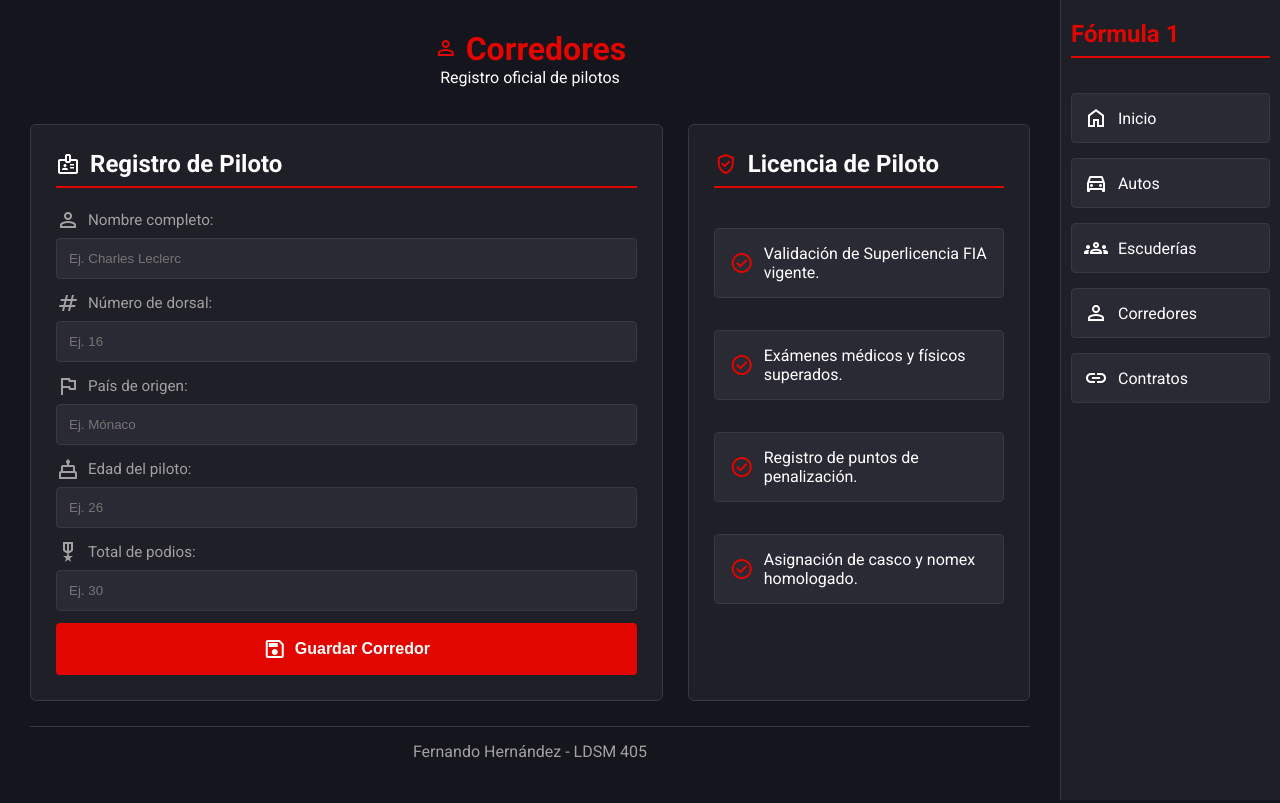
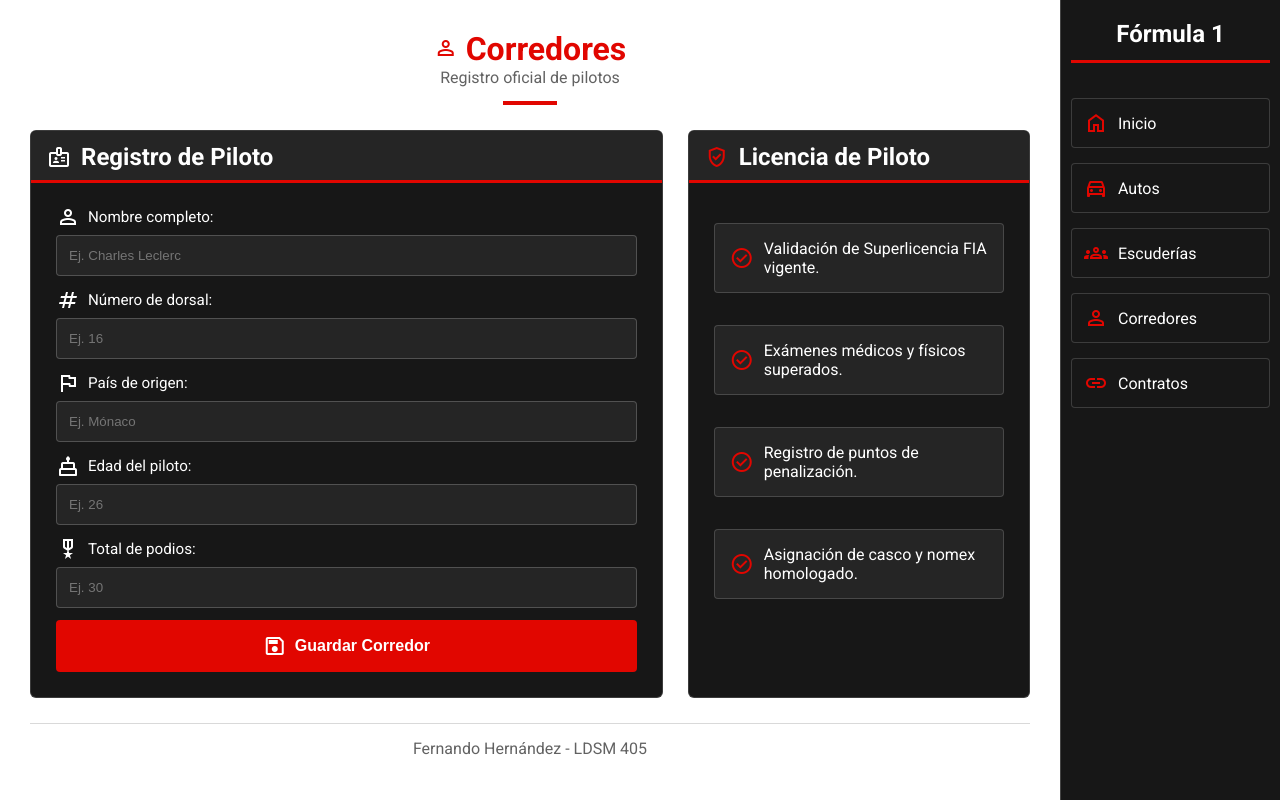
Before and after one commit to FernandoHS7/Mi-pagina-web, a plain HTML site: page Formularios/corredor.html in a window 1280 px wide. Drawn offline with nearby package versions, Linux system fonts and the light colour scheme.

Commit message:
Formularios v1.1

```diff
--- a/Formularios/css/autos.css
+++ b/Formularios/css/autos.css
@@ -6,8 +6,8 @@
 
 body {
     font-family: 'Roboto', sans-serif;
-    background-color: #15151e;
-    color: #ffffff;
+    background-color: #ffffff;
+    color: #171717;
     display: flex;
     min-height: 100vh;
     width: 100vw;
@@ -24,8 +24,8 @@
 
 nav {
     width: 220px;
-    background-color: #1f1f27;
-    border-left: 1px solid #383845;
+    background-color: #171717;
+    border-left: 1px solid rgba(255, 255, 255, 0.2);
     padding: 20px 10px;
     display: flex;
     flex-direction: column;
@@ -37,17 +37,27 @@
 }
 
 nav h2 {
-    color: #e10600;
+    color: #ffffff;
     text-align: center;
     margin-bottom: 20px;
+    border-bottom: 0;
+    padding-bottom: 0;
+}
+
+nav h2::after {
+    content: "";
+    display: block;
+    height: 3px;
+    margin-top: 12px;
+    background-color: #e10600;
 }
 
 nav a {
-    background-color: #2a2a35;
+    background-color: #171717;
     color: #ffffff;
     padding: 12px;
     text-decoration: none;
-    border: 1px solid #383845;
+    border: 1px solid rgba(255, 255, 255, 0.16);
     border-radius: 4px;
     display: flex;
     align-items: center;
@@ -57,6 +67,8 @@
 nav a:hover {
     background-color: #e10600;
 }
+
+nav a span { color: #e10600; }
 
 header {
     text-align: center;
@@ -68,6 +80,19 @@
     font-size: 2rem;
 }
 
+header p {
+    color: rgba(23, 23, 23, 0.68);
+}
+
+header::after {
+    content: "";
+    display: block;
+    width: 54px;
+    height: 4px;
+    margin: 14px auto 0;
+    background-color: #e10600;
+}
+
 section {
     display: flex;
     gap: 25px;
@@ -75,22 +100,24 @@
 }
 
 article {
-    background-color: #1f1f27;
-    border: 1px solid #383845;
+    background-color: #171717;
+    border: 1px solid rgba(255, 255, 255, 0.16);
     border-radius: 6px;
     padding: 25px;
     flex: 2;
+    color: #ffffff;
     display: flex;
     flex-direction: column;
     justify-content: space-between;
 }
 
 aside {
-    background-color: #1f1f27;
-    border: 1px solid #383845;
+    background-color: #171717;
+    border: 1px solid rgba(255, 255, 255, 0.16);
     border-radius: 6px;
     padding: 25px;
     flex: 1;
+    color: #ffffff;
     display: flex;
     flex-direction: column;
     gap: 20px;
@@ -100,24 +127,40 @@
     display: flex;
     align-items: center;
     gap: 10px;
-    background-color: #2a2a35;
+    background-color: #252525;
+    color: #ffffff;
     padding: 15px;
     border-radius: 4px;
-    border: 1px solid #383845;
+    border: 1px solid rgba(255, 255, 255, 0.16);
 }
 
 aside span {
     color: #e10600;
 }
 
-h2 {
+article h2,
+aside h2 {
     color: #ffffff;
-    border-bottom: 2px solid #e10600;
-    padding-bottom: 8px;
-    margin-bottom: 20px;
+    background-color: #252525;
+    border-bottom: 0;
+    position: relative;
+    border-radius: 5px 5px 0 0;
+    padding: 12px 16px;
+    margin: -25px -25px 20px;
     display: flex;
     align-items: center;
     gap: 10px;
+}
+
+article h2::after,
+aside h2::after {
+    content: "";
+    position: absolute;
+    right: 0;
+    bottom: 0;
+    left: 0;
+    height: 3px;
+    background-color: #e10600;
 }
 
 p {
@@ -128,7 +171,7 @@
     display: flex;
     align-items: center;
     gap: 8px;
-    color: #a1a1a1;
+    color: #ffffff;
     margin-bottom: 6px;
     font-size: 0.95rem;
 }
@@ -136,10 +179,15 @@
 input {
     width: 100%;
     padding: 12px;
-    background-color: #2a2a35;
-    border: 1px solid #383845;
+    background-color: #252525;
+    border: 1px solid rgba(255, 255, 255, 0.2);
     color: #ffffff;
     border-radius: 4px;
+}
+
+input:focus-visible {
+    outline: 2px solid #e10600;
+    outline-offset: 1px;
 }
 
 button {
@@ -160,13 +208,13 @@
 }
 
 button:hover {
-    background-color: #b30500;
+    background-color: #171717;
 }
 
 footer {
     text-align: center;
     margin-top: 25px;
     padding-top: 15px;
-    border-top: 1px solid #383845;
-    color: #a1a1a1;
+    border-top: 1px solid rgba(23, 23, 23, 0.16);
+    color: rgba(23, 23, 23, 0.68);
 }
--- a/Formularios/css/corredor.css
+++ b/Formularios/css/corredor.css
@@ -6,8 +6,8 @@
 
 body {
     font-family: 'Roboto', sans-serif;
-    background-color: #15151e;
-    color: #ffffff;
+    background-color: #ffffff;
+    color: #171717;
     display: flex;
     min-height: 100vh;
     width: 100vw;
@@ -24,8 +24,8 @@
 
 nav {
     width: 220px;
-    background-color: #1f1f27;
-    border-left: 1px solid #383845;
+    background-color: #171717;
+    border-left: 1px solid rgba(255, 255, 255, 0.2);
     padding: 20px 10px;
     display: flex;
     flex-direction: column;
@@ -37,17 +37,27 @@
 }
 
 nav h2 {
-    color: #e10600;
+    color: #ffffff;
     text-align: center;
     margin-bottom: 20px;
+    border-bottom: 0;
+    padding-bottom: 0;
+}
+
+nav h2::after {
+    content: "";
+    display: block;
+    height: 3px;
+    margin-top: 12px;
+    background-color: #e10600;
 }
 
 nav a {
-    background-color: #2a2a35;
+    background-color: #171717;
     color: #ffffff;
     padding: 12px;
     text-decoration: none;
-    border: 1px solid #383845;
+    border: 1px solid rgba(255, 255, 255, 0.16);
     border-radius: 4px;
     display: flex;
     align-items: center;
@@ -57,6 +67,8 @@
 nav a:hover {
     background-color: #e10600;
 }
+
+nav a span { color: #e10600; }
 
 header {
     text-align: center;
@@ -68,6 +80,19 @@
     font-size: 2rem;
 }
 
+header p {
+    color: rgba(23, 23, 23, 0.68);
+}
+
+header::after {
+    content: "";
+    display: block;
+    width: 54px;
+    height: 4px;
+    margin: 14px auto 0;
+    background-color: #e10600;
+}
+
 section {
     display: flex;
     gap: 25px;
@@ -75,22 +100,24 @@
 }
 
 article {
-    background-color: #1f1f27;
-    border: 1px solid #383845;
+    background-color: #171717;
+    border: 1px solid rgba(255, 255, 255, 0.16);
     border-radius: 6px;
     padding: 25px;
     flex: 2;
+    color: #ffffff;
     display: flex;
     flex-direction: column;
     justify-content: space-between;
 }
 
 aside {
-    background-color: #1f1f27;
-    border: 1px solid #383845;
+    background-color: #171717;
+    border: 1px solid rgba(255, 255, 255, 0.16);
     border-radius: 6px;
     padding: 25px;
     flex: 1;
+    color: #ffffff;
     display: flex;
     flex-direction: column;
     gap: 20px;
@@ -100,24 +127,40 @@
     display: flex;
     align-items: center;
     gap: 10px;
-    background-color: #2a2a35;
+    background-color: #252525;
+    color: #ffffff;
     padding: 15px;
     border-radius: 4px;
-    border: 1px solid #383845;
+    border: 1px solid rgba(255, 255, 255, 0.16);
 }
 
 aside span {
     color: #e10600;
 }
 
-h2 {
+article h2,
+aside h2 {
     color: #ffffff;
-    border-bottom: 2px solid #e10600;
-    padding-bottom: 8px;
-    margin-bottom: 20px;
+    background-color: #252525;
+    border-bottom: 0;
+    position: relative;
+    border-radius: 5px 5px 0 0;
+    padding: 12px 16px;
+    margin: -25px -25px 20px;
     display: flex;
     align-items: center;
     gap: 10px;
+}
+
+article h2::after,
+aside h2::after {
+    content: "";
+    position: absolute;
+    right: 0;
+    bottom: 0;
+    left: 0;
+    height: 3px;
+    background-color: #e10600;
 }
 
 p {
@@ -128,7 +171,7 @@
     display: flex;
     align-items: center;
     gap: 8px;
-    color: #a1a1a1;
+    color: #ffffff;
     margin-bottom: 6px;
     font-size: 0.95rem;
 }
@@ -136,10 +179,15 @@
 input {
     width: 100%;
     padding: 12px;
-    background-color: #2a2a35;
-    border: 1px solid #383845;
+    background-color: #252525;
+    border: 1px solid rgba(255, 255, 255, 0.2);
     color: #ffffff;
     border-radius: 4px;
+}
+
+input:focus-visible {
+    outline: 2px solid #e10600;
+    outline-offset: 1px;
 }
 
 button {
@@ -160,13 +208,13 @@
 }
 
 button:hover {
-    background-color: #b30500;
+    background-color: #171717;
 }
 
 footer {
     text-align: center;
     margin-top: 25px;
     padding-top: 15px;
-    border-top: 1px solid #383845;
-    color: #a1a1a1;
+    border-top: 1px solid rgba(23, 23, 23, 0.16);
+    color: rgba(23, 23, 23, 0.68);
 }
--- a/Formularios/css/escuderia.css
+++ b/Formularios/css/escuderia.css
@@ -6,8 +6,8 @@
 
 body {
     font-family: 'Roboto', sans-serif;
-    background-color: #15151e;
-    color: #ffffff;
+    background-color: #ffffff;
+    color: #171717;
     display: flex;
     min-height: 100vh;
     width: 100vw;
@@ -24,8 +24,8 @@
 
 nav {
     width: 220px;
-    background-color: #1f1f27;
-    border-left: 1px solid #383845;
+    background-color: #171717;
+    border-left: 1px solid rgba(255, 255, 255, 0.2);
     padding: 20px 10px;
     display: flex;
     flex-direction: column;
@@ -37,17 +37,27 @@
 }
 
 nav h2 {
-    color: #e10600;
+    color: #ffffff;
     text-align: center;
     margin-bottom: 20px;
+    border-bottom: 0;
+    padding-bottom: 0;
+}
+
+nav h2::after {
+    content: "";
+    display: block;
+    height: 3px;
+    margin-top: 12px;
+    background-color: #e10600;
 }
 
 nav a {
-    background-color: #2a2a35;
+    background-color: #171717;
     color: #ffffff;
     padding: 12px;
     text-decoration: none;
-    border: 1px solid #383845;
+    border: 1px solid rgba(255, 255, 255, 0.16);
     border-radius: 4px;
     display: flex;
     align-items: center;
@@ -57,6 +67,8 @@
 nav a:hover {
     background-color: #e10600;
 }
+
+nav a span { color: #e10600; }
 
 header {
     text-align: center;
@@ -68,6 +80,19 @@
     font-size: 2rem;
 }
 
+header p {
+    color: rgba(23, 23, 23, 0.68);
+}
+
+header::after {
+    content: "";
+    display: block;
+    width: 54px;
+    height: 4px;
+    margin: 14px auto 0;
+    background-color: #e10600;
+}
+
 section {
     display: flex;
     gap: 25px;
@@ -75,22 +100,24 @@
 }
 
 article {
-    background-color: #1f1f27;
-    border: 1px solid #383845;
+    background-color: #171717;
+    border: 1px solid rgba(255, 255, 255, 0.16);
     border-radius: 6px;
     padding: 25px;
     flex: 2;
+    color: #ffffff;
     display: flex;
     flex-direction: column;
     justify-content: space-between;
 }
 
 aside {
-    background-color: #1f1f27;
-    border: 1px solid #383845;
+    background-color: #171717;
+    border: 1px solid rgba(255, 255, 255, 0.16);
     border-radius: 6px;
     padding: 25px;
     flex: 1;
+    color: #ffffff;
     display: flex;
     flex-direction: column;
     gap: 20px;
@@ -100,24 +127,40 @@
     display: flex;
     align-items: center;
     gap: 10px;
-    background-color: #2a2a35;
+    background-color: #252525;
+    color: #ffffff;
     padding: 15px;
     border-radius: 4px;
-    border: 1px solid #383845;
+    border: 1px solid rgba(255, 255, 255, 0.16);
 }
 
 aside span {
     color: #e10600;
 }
 
-h2 {
+article h2,
+aside h2 {
     color: #ffffff;
-    border-bottom: 2px solid #e10600;
-    padding-bottom: 8px;
-    margin-bottom: 20px;
+    background-color: #252525;
+    border-bottom: 0;
+    position: relative;
+    border-radius: 5px 5px 0 0;
+    padding: 12px 16px;
+    margin: -25px -25px 20px;
     display: flex;
     align-items: center;
     gap: 10px;
+}
+
+article h2::after,
+aside h2::after {
+    content: "";
+    position: absolute;
+    right: 0;
+    bottom: 0;
+    left: 0;
+    height: 3px;
+    background-color: #e10600;
 }
 
 p {
@@ -128,7 +171,7 @@
     display: flex;
     align-items: center;
     gap: 8px;
-    color: #a1a1a1;
+    color: #ffffff;
     margin-bottom: 6px;
     font-size: 0.95rem;
 }
@@ -136,10 +179,15 @@
 input {
     width: 100%;
     padding: 12px;
-    background-color: #2a2a35;
-    border: 1px solid #383845;
+    background-color: #252525;
+    border: 1px solid rgba(255, 255, 255, 0.2);
     color: #ffffff;
     border-radius: 4px;
+}
+
+input:focus-visible {
+    outline: 2px solid #e10600;
+    outline-offset: 1px;
 }
 
 button {
@@ -160,13 +208,13 @@
 }
 
 button:hover {
-    background-color: #b30500;
+    background-color: #171717;
 }
 
 footer {
     text-align: center;
     margin-top: 25px;
     padding-top: 15px;
-    border-top: 1px solid #383845;
-    color: #a1a1a1;
+    border-top: 1px solid rgba(23, 23, 23, 0.16);
+    color: rgba(23, 23, 23, 0.68);
 }
--- a/Formularios/css/index.css
+++ b/Formularios/css/index.css
@@ -6,11 +6,32 @@
 
 body {
     font-family: 'Roboto', sans-serif;
-    background-color: #15151e;
-    color: #ffffff;
+    background-color: #ffffff;
+    color: #171717;
     display: flex;
     min-height: 100vh;
     width: 100vw;
+}
+
+.volver-inicio {
+    position: fixed;
+    top: 20px;
+    left: 20px;
+    z-index: 2;
+    display: flex;
+    align-items: center;
+    justify-content: center;
+    width: 44px;
+    height: 44px;
+    color: #ffffff;
+    background-color: #171717;
+    border: 1px solid #464646;
+    border-radius: 50%;
+    text-decoration: none;
+}
+
+.volver-inicio:hover {
+    background-color: #e10600;
 }
 
 main {
@@ -24,8 +45,8 @@
 
 nav {
     width: 220px;
-    background-color: #1f1f27;
-    border-left: 1px solid #383845;
+    background-color: #171717;
+    border-left: 1px solid #464646;
     padding: 20px 10px;
     display: flex;
     flex-direction: column;
@@ -37,17 +58,17 @@
 }
 
 nav h2 {
-    color: #e10600;
+    color: #ffffff;
     text-align: center;
     margin-bottom: 20px;
 }
 
 nav a {
-    background-color: #2a2a35;
+    background-color: #171717;
     color: #ffffff;
     padding: 12px;
     text-decoration: none;
-    border: 1px solid #383845;
+    border: 1px solid #3f3f3f;
     border-radius: 4px;
     display: flex;
     align-items: center;
@@ -57,6 +78,8 @@
 nav a:hover {
     background-color: #e10600;
 }
+
+nav a span { color: #e10600; }
 
 header {
     text-align: center;
@@ -68,6 +91,10 @@
     font-size: 2rem;
 }
 
+header p {
+    color: #5e5e5e;
+}
+
 section {
     display: flex;
     gap: 25px;
@@ -75,22 +102,24 @@
 }
 
 article {
-    background-color: #1f1f27;
-    border: 1px solid #383845;
+    background-color: #171717;
+    border: 1px solid #3f3f3f;
     border-radius: 6px;
     padding: 25px;
     flex: 2;
+    color: #ffffff;
     display: flex;
     flex-direction: column;
     justify-content: space-between;
 }
 
 aside {
-    background-color: #1f1f27;
-    border: 1px solid #383845;
+    background-color: #171717;
+    border: 1px solid #3f3f3f;
     border-radius: 6px;
     padding: 25px;
     flex: 1;
+    color: #ffffff;
     display: flex;
     flex-direction: column;
     gap: 20px;
@@ -100,21 +129,24 @@
     display: flex;
     align-items: center;
     gap: 10px;
-    background-color: #2a2a35;
+    background-color: #252525;
+    color: #ffffff;
     padding: 15px;
     border-radius: 4px;
-    border: 1px solid #383845;
+    border: 1px solid #3f3f3f;
 }
 
 aside span {
     color: #e10600;
 }
 
-h2 {
+article h2,
+aside h2 {
     color: #ffffff;
-    border-bottom: 2px solid #e10600;
-    padding-bottom: 8px;
-    margin-bottom: 20px;
+    background-color: #252525;
+    border-radius: 5px 5px 0 0;
+    padding: 12px 16px;
+    margin: -25px -25px 20px;
     display: flex;
     align-items: center;
     gap: 10px;
@@ -128,7 +160,7 @@
     display: flex;
     align-items: center;
     gap: 8px;
-    color: #a1a1a1;
+    color: #ffffff;
     margin-bottom: 6px;
     font-size: 0.95rem;
 }
@@ -136,10 +168,15 @@
 input {
     width: 100%;
     padding: 12px;
-    background-color: #2a2a35;
-    border: 1px solid #383845;
+    background-color: #252525;
+    border: 1px solid #515151;
     color: #ffffff;
     border-radius: 4px;
+}
+
+input:focus-visible {
+    outline: 2px solid #e10600;
+    outline-offset: 1px;
 }
 
 button {
@@ -160,13 +197,13 @@
 }
 
 button:hover {
-    background-color: #b30500;
+    background-color: #171717;
 }
 
 footer {
     text-align: center;
     margin-top: 25px;
     padding-top: 15px;
-    border-top: 1px solid #383845;
-    color: #a1a1a1;
+    border-top: 1px solid #d0d0d0;
+    color: #5e5e5e;
 }
--- a/Formularios/css/relaciones.css
+++ b/Formularios/css/relaciones.css
@@ -6,8 +6,8 @@
 
 body {
     font-family: 'Roboto', sans-serif;
-    background-color: #15151e;
-    color: #ffffff;
+    background-color: #ffffff;
+    color: #171717;
     display: flex;
     min-height: 100vh;
     width: 100vw;
@@ -24,8 +24,8 @@
 
 nav {
     width: 220px;
-    background-color: #1f1f27;
-    border-left: 1px solid #383845;
+    background-color: #171717;
+    border-left: 1px solid rgba(255, 255, 255, 0.2);
     padding: 20px 10px;
     display: flex;
     flex-direction: column;
@@ -37,17 +37,27 @@
 }
 
 nav h2 {
-    color: #e10600;
+    color: #ffffff;
     text-align: center;
     margin-bottom: 20px;
+    border-bottom: 0;
+    padding-bottom: 0;
+}
+
+nav h2::after {
+    content: "";
+    display: block;
+    height: 3px;
+    margin-top: 12px;
+    background-color: #e10600;
 }
 
 nav a {
-    background-color: #2a2a35;
+    background-color: #171717;
     color: #ffffff;
     padding: 12px;
     text-decoration: none;
-    border: 1px solid #383845;
+    border: 1px solid rgba(255, 255, 255, 0.16);
     border-radius: 4px;
     display: flex;
     align-items: center;
@@ -57,6 +67,8 @@
 nav a:hover {
     background-color: #e10600;
 }
+
+nav a span { color: #e10600; }
 
 header {
     text-align: center;
@@ -68,6 +80,19 @@
     font-size: 2rem;
 }
 
+header p {
+    color: rgba(23, 23, 23, 0.68);
+}
+
+header::after {
+    content: "";
+    display: block;
+    width: 54px;
+    height: 4px;
+    margin: 14px auto 0;
+    background-color: #e10600;
+}
+
 section {
     display: flex;
     gap: 25px;
@@ -75,22 +100,24 @@
 }
 
 article {
-    background-color: #1f1f27;
-    border: 1px solid #383845;
+    background-color: #171717;
+    border: 1px solid rgba(255, 255, 255, 0.16);
     border-radius: 6px;
     padding: 25px;
     flex: 2;
+    color: #ffffff;
     display: flex;
     flex-direction: column;
     justify-content: space-between;
 }
 
 aside {
-    background-color: #1f1f27;
-    border: 1px solid #383845;
+    background-color: #171717;
+    border: 1px solid rgba(255, 255, 255, 0.16);
     border-radius: 6px;
     padding: 25px;
     flex: 1;
+    color: #ffffff;
     display: flex;
     flex-direction: column;
     gap: 20px;
@@ -100,24 +127,40 @@
     display: flex;
     align-items: center;
     gap: 10px;
-    background-color: #2a2a35;
+    background-color: #252525;
+    color: #ffffff;
     padding: 15px;
     border-radius: 4px;
-    border: 1px solid #383845;
+    border: 1px solid rgba(255, 255, 255, 0.16);
 }
 
 aside span {
     color: #e10600;
 }
 
-h2 {
+article h2,
+aside h2 {
     color: #ffffff;
-    border-bottom: 2px solid #e10600;
-    padding-bottom: 8px;
-    margin-bottom: 20px;
+    background-color: #252525;
+    border-bottom: 0;
+    position: relative;
+    border-radius: 5px 5px 0 0;
+    padding: 12px 16px;
+    margin: -25px -25px 20px;
     display: flex;
     align-items: center;
     gap: 10px;
+}
+
+article h2::after,
+aside h2::after {
+    content: "";
+    position: absolute;
+    right: 0;
+    bottom: 0;
+    left: 0;
+    height: 3px;
+    background-color: #e10600;
 }
 
 p {
@@ -128,7 +171,7 @@
     display: flex;
     align-items: center;
     gap: 8px;
-    color: #a1a1a1;
+    color: #ffffff;
     margin-bottom: 6px;
     font-size: 0.95rem;
 }
@@ -136,10 +179,15 @@
 input {
     width: 100%;
     padding: 12px;
-    background-color: #2a2a35;
-    border: 1px solid #383845;
+    background-color: #252525;
+    border: 1px solid rgba(255, 255, 255, 0.2);
     color: #ffffff;
     border-radius: 4px;
+}
+
+input:focus-visible {
+    outline: 2px solid #e10600;
+    outline-offset: 1px;
 }
 
 button {
@@ -160,13 +208,13 @@
 }
 
 button:hover {
-    background-color: #b30500;
+    background-color: #171717;
 }
 
 footer {
     text-align: center;
     margin-top: 25px;
     padding-top: 15px;
-    border-top: 1px solid #383845;
-    color: #a1a1a1;
+    border-top: 1px solid rgba(23, 23, 23, 0.16);
+    color: rgba(23, 23, 23, 0.68);
 }
```
Also changed, not shown: Formularios/index.html (+4 -0 lines), Puntuacion1/css/style.css (+22 -0 lines), Puntuacion1/galeria.html (+4 -1 lines).
